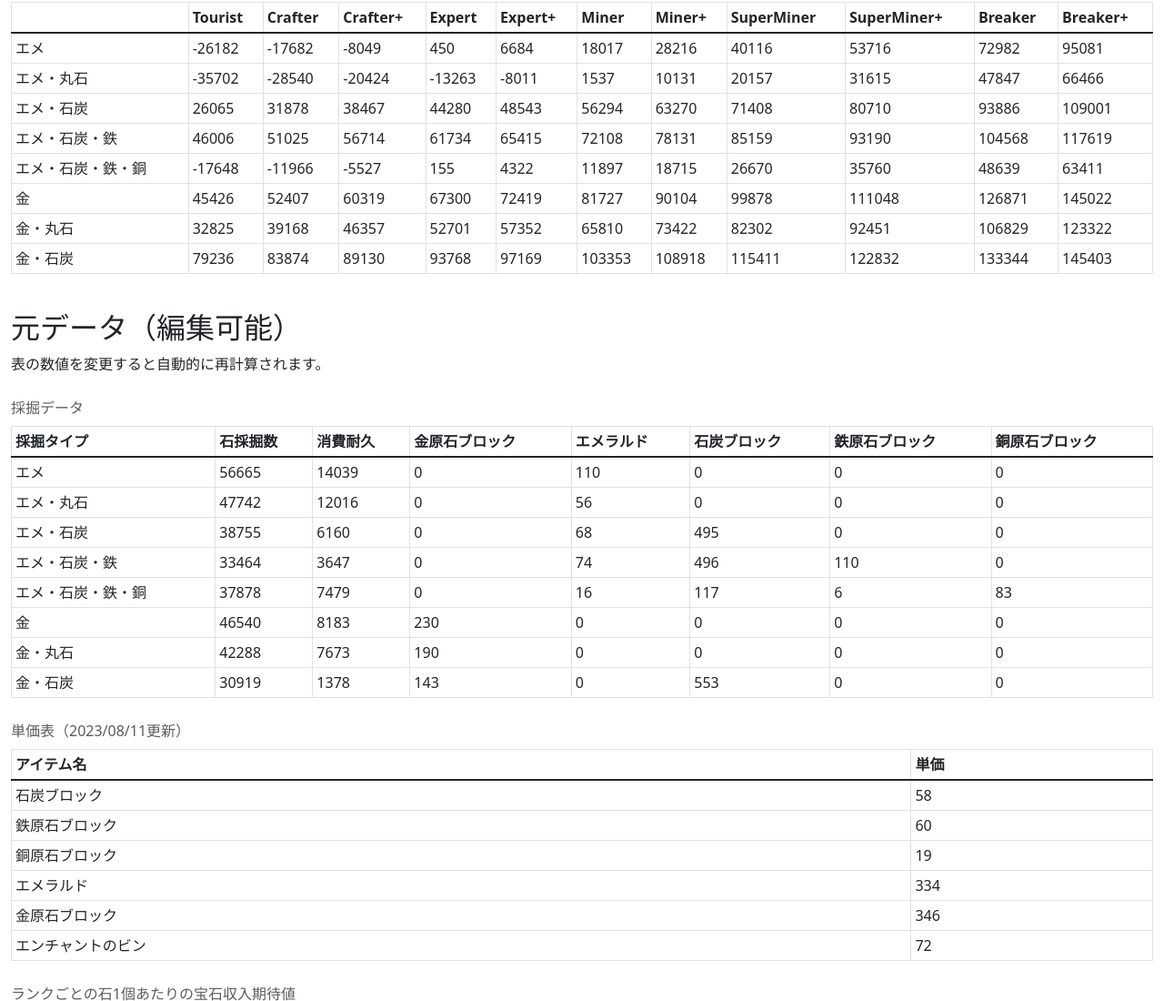
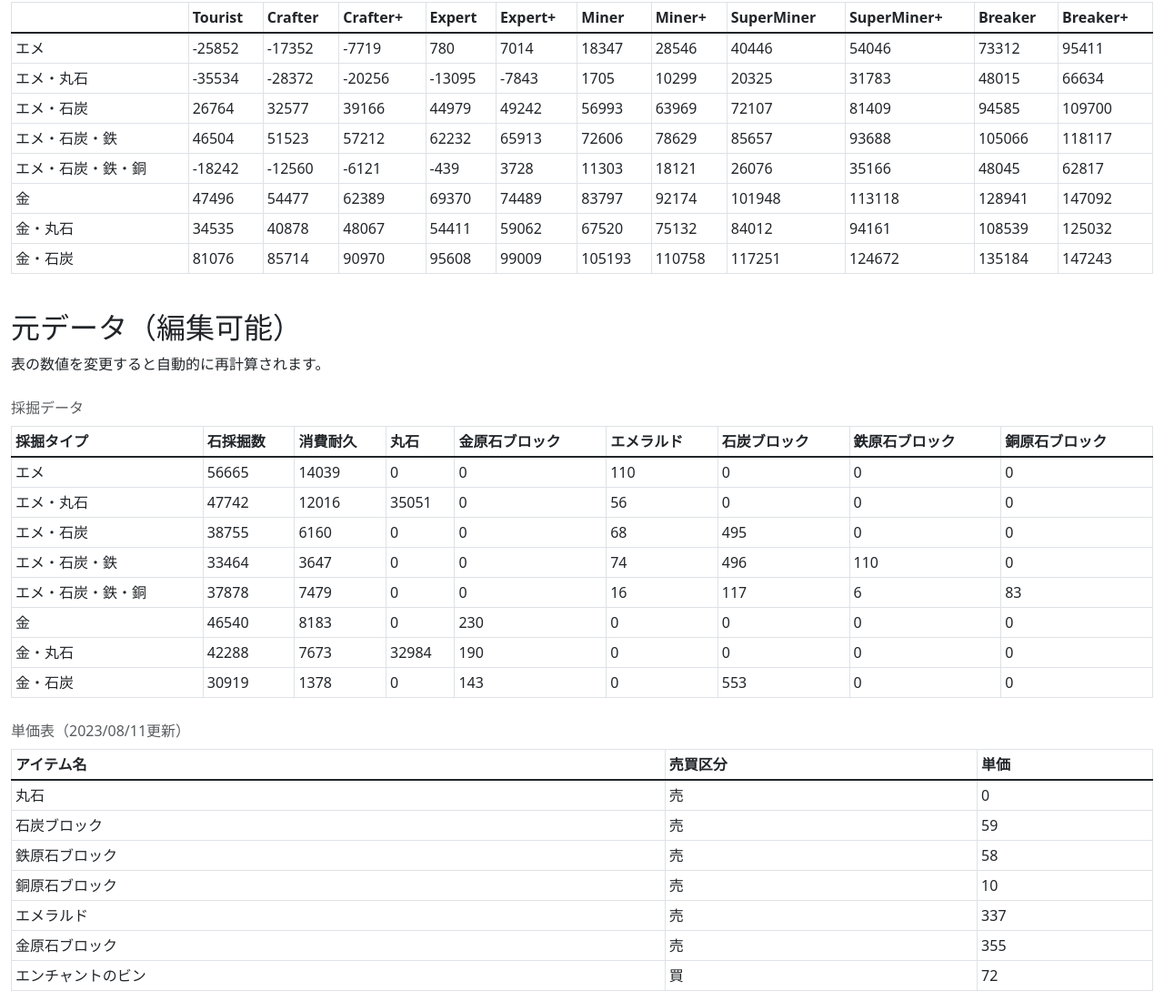
Before and after one commit to Luna-co/man10-mining-wage-simulator, a plain HTML site: page index.html in a window 1280 px wide. Shown: the part 1545-2645 px from the top of the page at 91% size. Drawn offline with nearby package versions, Linux system fonts and the light colour scheme.

Commit message:
丸石に対応・売買区分追加

```diff
--- a/index.html
+++ b/index.html
@@ -59,7 +59,7 @@
 
   <h3>データの編集</h3>
   <p>元データの表の数字は編集可能となっており、内容を書き換えるとリアルタイムでグラフが更新されます。ページをリロードすると元に戻ります。</p>
-  <p>例えば「石炭があと10円上がったら時給はいくら上がるのか」「メサで時給20万出すには金ブロックがいくらに値上がればよいか」「ビンが20円値上がったことで時給がどれくらい下がったか」といったシミュレートに活用ください。</p>
+  <p>例えば「石炭があと10円上がったら時給はいくら上がるのか」「丸石の買いが復活した場合は丸石も掘るべきか」「指値を使うと時給がどのくらい上がるか」といったシミュレートに活用ください。</p>
 
   <h3>計算式</h3>
   <p>収入 = 石採掘数 * 宝石収入期待値 + 各鉱石収入(獲得数 * 単価)</p>
--- a/index.js
+++ b/index.js
@@ -129,13 +129,14 @@
       }
       for (const rank of ranks) {
         const jewel = data.石採掘数 * rank.期待値 | 0
+        const cobblestone = data.丸石 * getPrice(prices, '丸石') | 0
         const gold = data.金原石ブロック * getPrice(prices, '金原石ブロック') | 0
         const coal = data.石炭ブロック * getPrice(prices, '石炭ブロック') | 0
         const copper = data.銅原石ブロック * getPrice(prices, '銅原石ブロック') | 0
         const emerald = data.エメラルド * getPrice(prices, 'エメラルド') | 0
         const iron = data.鉄原石ブロック * getPrice(prices, '鉄原石ブロック') | 0
         const cost = data.消費耐久 / 14 * getPrice(prices, 'エンチャントのビン') | 0 + 2000
-        calcResult.wages.push(jewel + gold + coal + copper + emerald + iron - cost)
+        calcResult.wages.push(jewel + cobblestone + gold + coal + copper + emerald + iron - cost)
       }
       calcResults.push(calcResult)
     }
--- a/mineData.json
+++ b/mineData.json
@@ -3,6 +3,7 @@
     "採掘タイプ": "エメ",
     "石採掘数": 56665,
     "消費耐久": 14039,
+    "丸石": 0,
     "金原石ブロック": 0,
     "エメラルド": 110,
     "石炭ブロック": 0,
@@ -13,6 +14,7 @@
     "採掘タイプ": "エメ・丸石",
     "石採掘数": 47742,
     "消費耐久": 12016,
+    "丸石": 35051,
     "金原石ブロック": 0,
     "エメラルド": 56,
     "石炭ブロック": 0,
@@ -23,6 +25,7 @@
     "採掘タイプ": "エメ・石炭",
     "石採掘数": 38755,
     "消費耐久": 6160,
+    "丸石": 0,
     "金原石ブロック": 0,
     "エメラルド": 68,
     "石炭ブロック": 495,
@@ -33,6 +36,7 @@
     "採掘タイプ": "エメ・石炭・鉄",
     "石採掘数": 33464,
     "消費耐久": 3647,
+    "丸石": 0,
     "金原石ブロック": 0,
     "エメラルド": 74,
     "石炭ブロック": 496,
@@ -43,6 +47,7 @@
     "採掘タイプ": "エメ・石炭・鉄・銅",
     "石採掘数": 37878,
     "消費耐久": 7479,
+    "丸石": 0,
     "金原石ブロック": 0,
     "エメラルド": 16,
     "石炭ブロック": 117,
@@ -53,6 +58,7 @@
     "採掘タイプ": "金",
     "石採掘数": 46540,
     "消費耐久": 8183,
+    "丸石": 0,
     "金原石ブロック": 230,
     "エメラルド": 0,
     "石炭ブロック": 0,
@@ -63,6 +69,7 @@
     "採掘タイプ": "金・丸石",
     "石採掘数": 42288,
     "消費耐久": 7673,
+    "丸石": 32984,
     "金原石ブロック": 190,
     "エメラルド": 0,
     "石炭ブロック": 0,
@@ -73,6 +80,7 @@
     "採掘タイプ": "金・石炭",
     "石採掘数": 30919,
     "消費耐久": 1378,
+    "丸石": 0,
     "金原石ブロック": 143,
     "エメラルド": 0,
     "石炭ブロック": 553,
--- a/price.json
+++ b/price.json
@@ -1,26 +1,37 @@
 [
   {
+    "アイテム名": "丸石",
+    "売買区分": "売",
+    "単価": 0
+  },
+  {
     "アイテム名": "石炭ブロック",
+    "売買区分": "売",
+    "単価": 59
+  },
+  {
+    "アイテム名": "鉄原石ブロック",
+    "売買区分": "売",
     "単価": 58
   },
   {
-    "アイテム名": "鉄原石ブロック",
-    "単価": 60
-  },
-  {
     "アイテム名": "銅原石ブロック",
-    "単価": 19
+    "売買区分": "売",
+    "単価": 10
   },
   {
     "アイテム名": "エメラルド",
-    "単価": 334
+    "売買区分": "売",
+    "単価": 337
   },
   {
     "アイテム名": "金原石ブロック",
-    "単価": 346
+    "売買区分": "売",
+    "単価": 355
   },
   {
     "アイテム名": "エンチャントのビン",
+    "売買区分": "買",
     "単価": 72
   }
 ]
```
